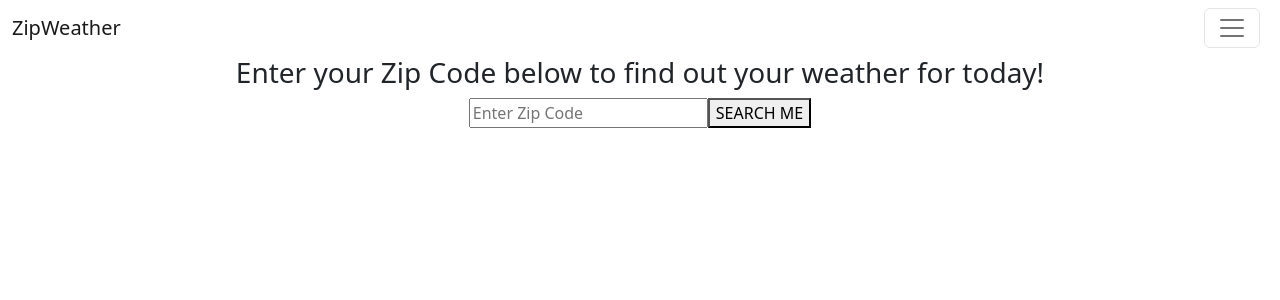
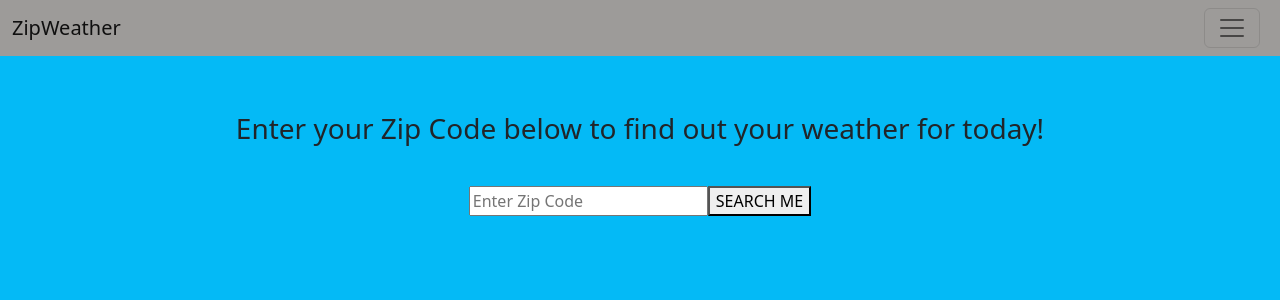
Before and after one commit to redpumpkin21/Weather, a React (Create React App) app: page /about in a window 1280 px wide. Shown: the top 300 px of the page. Built offline with nearby package versions, Linux system fonts and the light colour scheme; no server answers.

Commit message:
spacing fixes

```diff
--- a/src/App.css
+++ b/src/App.css
@@ -1,6 +1,7 @@
 .App {
   text-align: center;
   min-height: 100vh;
+  background-color: #04BAF6;
 }
 
 /* .App-header {
@@ -18,19 +19,21 @@
   color: #61dafb;
 }
 
-@keyframes App-logo-spin {
-  from {
-    transform: rotate(0deg);
-  }
-  to {
-    transform: rotate(360deg);
-  }
+.App-header h3{
+  padding-top: 2em;
+}
+.navar {
+  background-color: #9D9B99;
 }
 
+.zip {
+  padding-top: 2em;
+}
 .display{
   display: flex;
   flex-direction: column;
   align-items: center;
+  padding-top: 2em;
 }
 
 .temp{
@@ -46,7 +49,7 @@
 }
 
 .temp:hover{
-  transform: scale(1.5, 1.5);
+  transform: scale(1.2, 1.2);
 }
 
 .temp h1{
@@ -57,3 +60,7 @@
   font-weight: bold;
   color: #61dafb;
 }
+
+.descr {
+  margin-top: 1em;
+}
--- a/src/App.js
+++ b/src/App.js
@@ -3,9 +3,9 @@ import './App.css';
 import {useEffect, useState} from 'react'
 
 import 'bootstrap/dist/css/bootstrap.min.css';
-import Display from './Components.js/display';
-import Form from './Components.js/form';
-import Navar from './Components.js/Nav';
+import Display from './Components/display';
+import Form from './Components/form';
+import Navar from './Components/Nav';
 function App() {
   const [weather, setWeather] = useState({})
   let apiKey = '11786cf53362e428a0695f06c5ece387'
--- a/src/Components.js/Nav.js
+++ b/src/Components/Nav.js
@@ -15,7 +15,7 @@ function Navar(props) {
   const toggleNavbar = () => setCollapsed(!collapsed);
 
   return (
-    <div>
+    <div className="navar">
       <Navbar color="faded" light>
         <NavbarBrand href="/" className="me-auto">
           ZipWeather
--- a/src/Components.js/form.js
+++ b/src/Components/form.js
@@ -16,7 +16,7 @@ const Form = (props) => {
     }
 
     return(
-        <form onSubmit = {handleSubmit} value ='Enter Zip Code'>
+        <form onSubmit = {handleSubmit} value ='Enter Zip Code' className="zip">
             <input placeHolder = "Enter Zip Code" type = "number" name="zipCode" value = {formData.zipCode} onChange= {handleChange}/>
             <button type ="submit">SEARCH ME</button>
         </form>
```
Also changed, not shown: src/Pages/about.js (added, +7 -0 lines), src/Components/display.js (renamed from src/Components.js/display.js).
